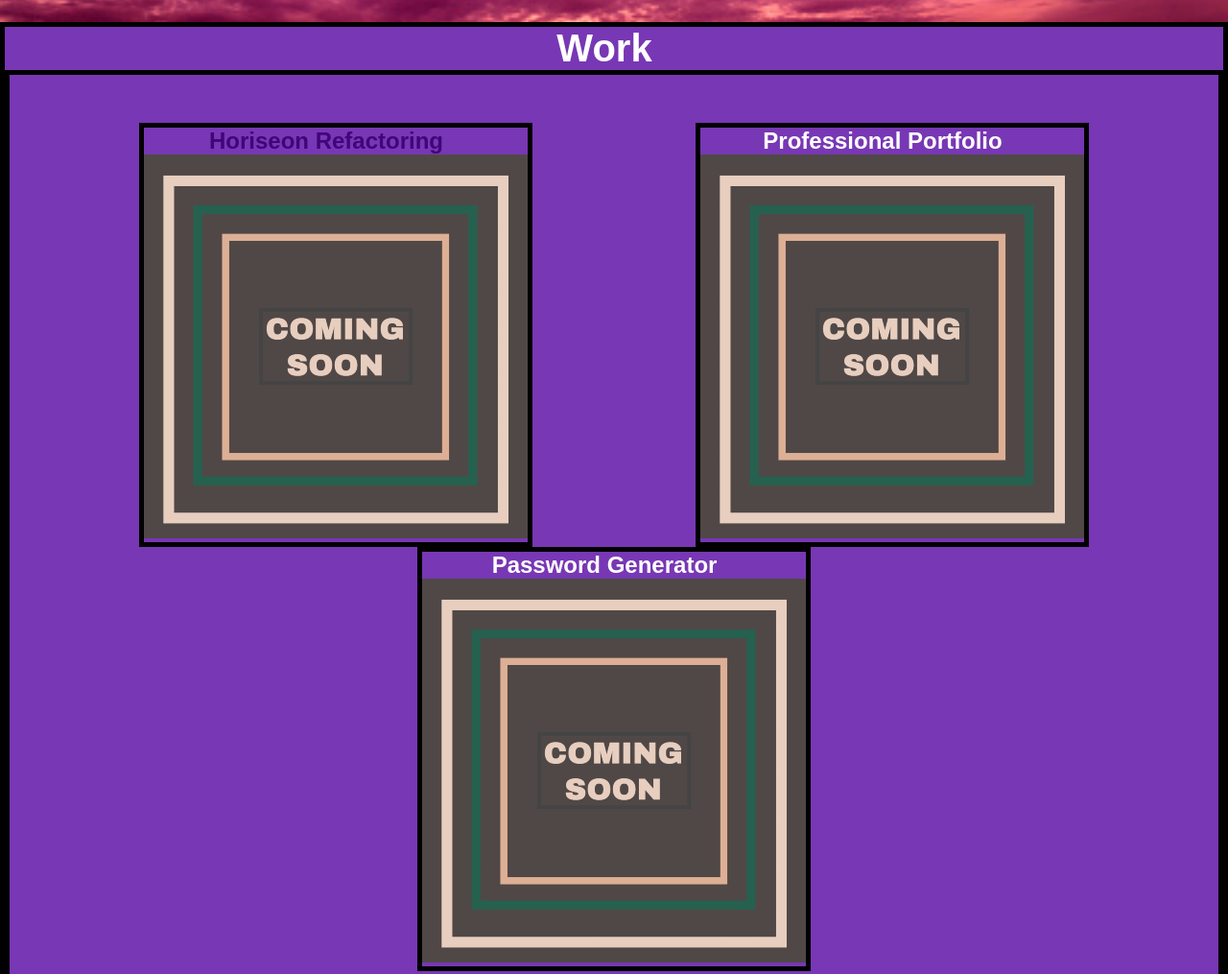
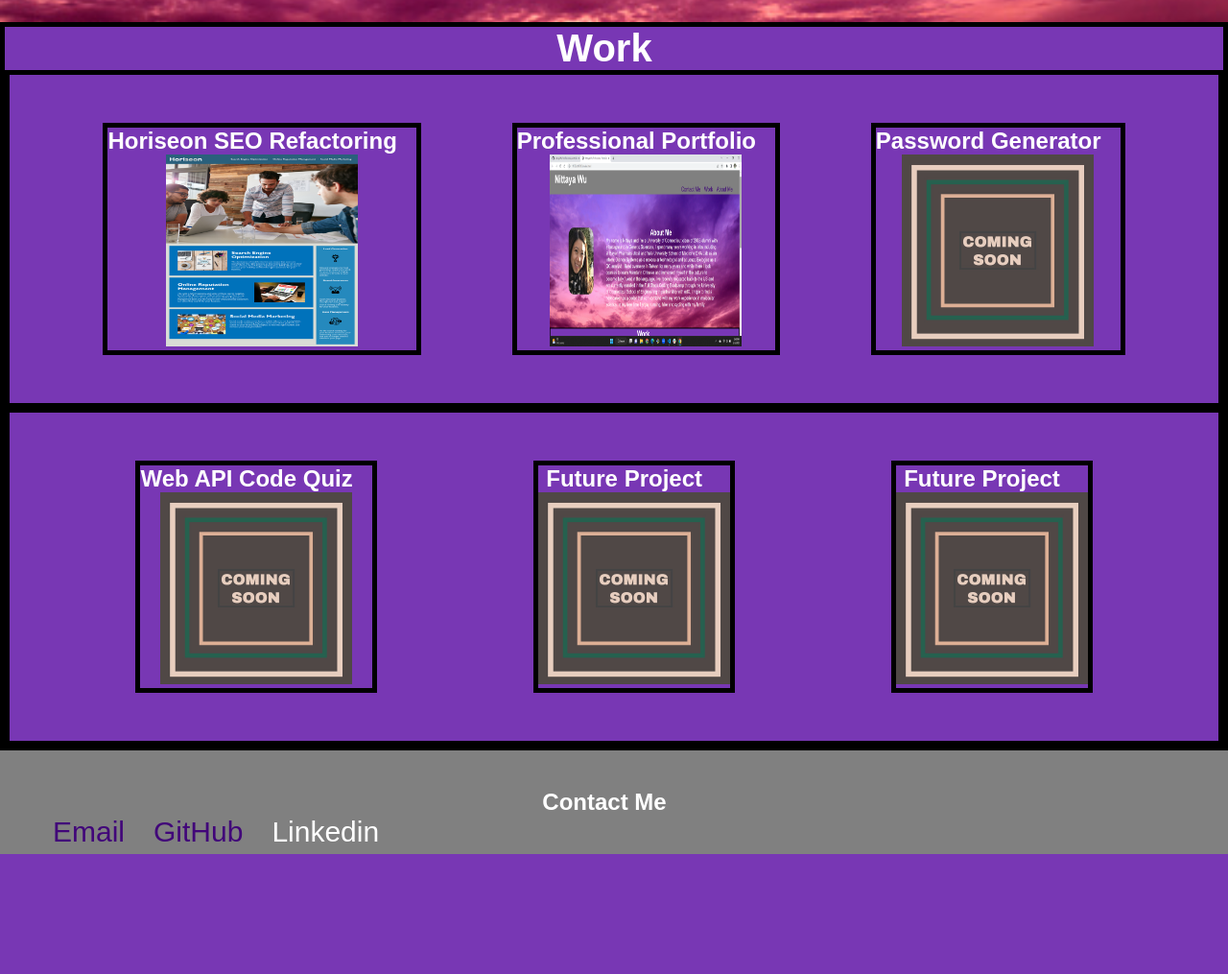
Before and after one commit to NittayaWu/professional-portfolio, a plain HTML site: page index.html in a window 1280 px wide. Shown: the part 715-1730 px from the top of the page at 96% size. After the commit the page ends 1605 px from the top, so only its background shows below. Drawn offline with Linux system fonts and the light colour scheme.

Commit message:
modified assets folder

```diff
--- a/assets/styles.css
+++ b/assets/styles.css
@@ -23,14 +23,6 @@ padding:40px;
 
   }
 
-  footer{
-
-padding:40px;
-background-color: gray;
-color:white
-
-
-  }
 
 
 
@@ -155,12 +147,39 @@ align-content:center;
   */
 
 }
+img{
+  width: 200px;
+  height: 200px;
+  margin: 0 auto;
+  */
+
+
+}
 h2{
   text-align: center;
   color:white;
+
 }
 
 @media (max-width: 800px)
   .box-wrapper{
     flex-direction: column;
   }
+
+  footer{
+
+    padding:40px;
+    background-color: gray;
+    color:white
+
+
+      }
+
+footer ul li{
+  list-style-type:none;
+  display: inline-block;
+  font-size: 30px;
+  float:left;
+  padding: 0 15px 0 15px;
+
+}
--- a/index.html
+++ b/index.html
@@ -63,16 +63,17 @@
         <h2 id="work">Work</h2>
         <div class="row">
           <div class="project">
-            <h2><a href="https://nittayawu.github.io/seo-refactoring/"  target="_blank">Horiseon Refactoring</a></h2>
+            <h2><a href="https://nittayawu.github.io/seo-refactoring/" target="_blank"></a>Horiseon SEO Refactoring</h2>
             <!-- <p>This application is to demonstrate code refactoring for search engine opimization.</p> -->
             <div class="img-container">
-              <img src="./assets/coming=soon.png" alt="meeting project-1" />
+              <img src="./assets/01-html-css-git-homework-demo.png" alt="meeting project-1" />
+
             </div>
           </div>
           <div class="project">
             <h2>Professional Portfolio</h2>
             <div class="img-container">
-              <img src="./assets/coming=soon.png" />
+              <img src="assets/challenge2screenshot.png" />
             </div>
           </div>
           <div class="project">
```
Also changed, not shown: assets/2023-02-04.png (deleted), assets/GitHub-Logos/GitHub_Logo_White.png (deleted), assets/GitHub-Logos/README.txt (deleted), assets/background.jpg (deleted), assets/challenge2screenshot.png (added), assets/google_mail.png (deleted), 1 other file.
